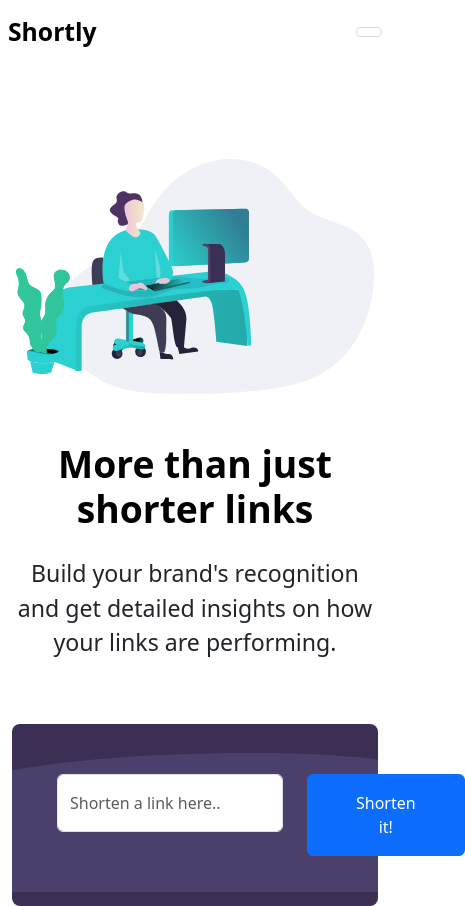
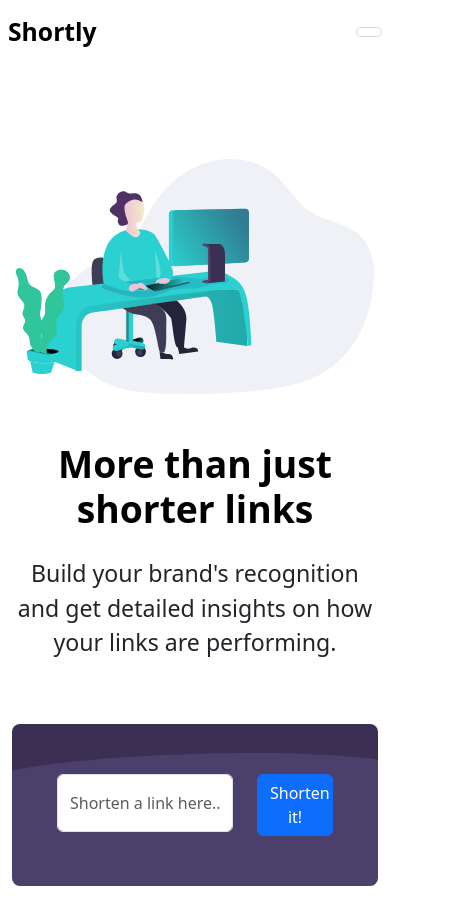
Before and after one commit to KrystianZybura/url-shortening-api-landing-page, a React (Vite) app: page / in a window 390 px wide. Shown: the whole page, 465 px wide, since content can reach past the window. Built offline with nearby package versions, Linux system fonts and the light colour scheme.

Commit message:
form mobile design improved

```diff
--- a/src/components/Form/index.tsx
+++ b/src/components/Form/index.tsx
@@ -1,5 +1,5 @@
 import { useState } from "react";
-import { StyledForm } from "./styled";
+import { Input, StyledForm } from "./styled";
 
 const Form = () => {
   const [linkValue, setLinkValue] = useState<string>("");
@@ -11,8 +11,8 @@ const Form = () => {
   return (
     <StyledForm onSubmit={onFormSubmit} className="rounded-3">
       <div className="row">
-        <div className="col-10">
-          <input
+        <div className="col-8 col-lg-10">
+          <Input
             value={linkValue}
             onChange={({ target }) => setLinkValue(target.value)}
             placeholder="Shorten a link here.."
@@ -20,8 +20,8 @@ const Form = () => {
             className="form-control py-3"
           />
         </div>
-        <div className="col-2">
-          <button type="submit" className="btn btn-primary px-5 py-3">
+        <div className="col-4 col-lg-2">
+          <button type="submit" className="btn btn-primary w-100 h-100 ">
             Shorten it!
           </button>
         </div>
--- a/src/components/Form/styled.ts
+++ b/src/components/Form/styled.ts
@@ -6,3 +6,5 @@ export const StyledForm = styled.form`
   background-color: ${({ theme }) => theme.colors.darkViolet};
   padding: 50px 45px;
 `;
+
+export const Input = styled.input``;
```
